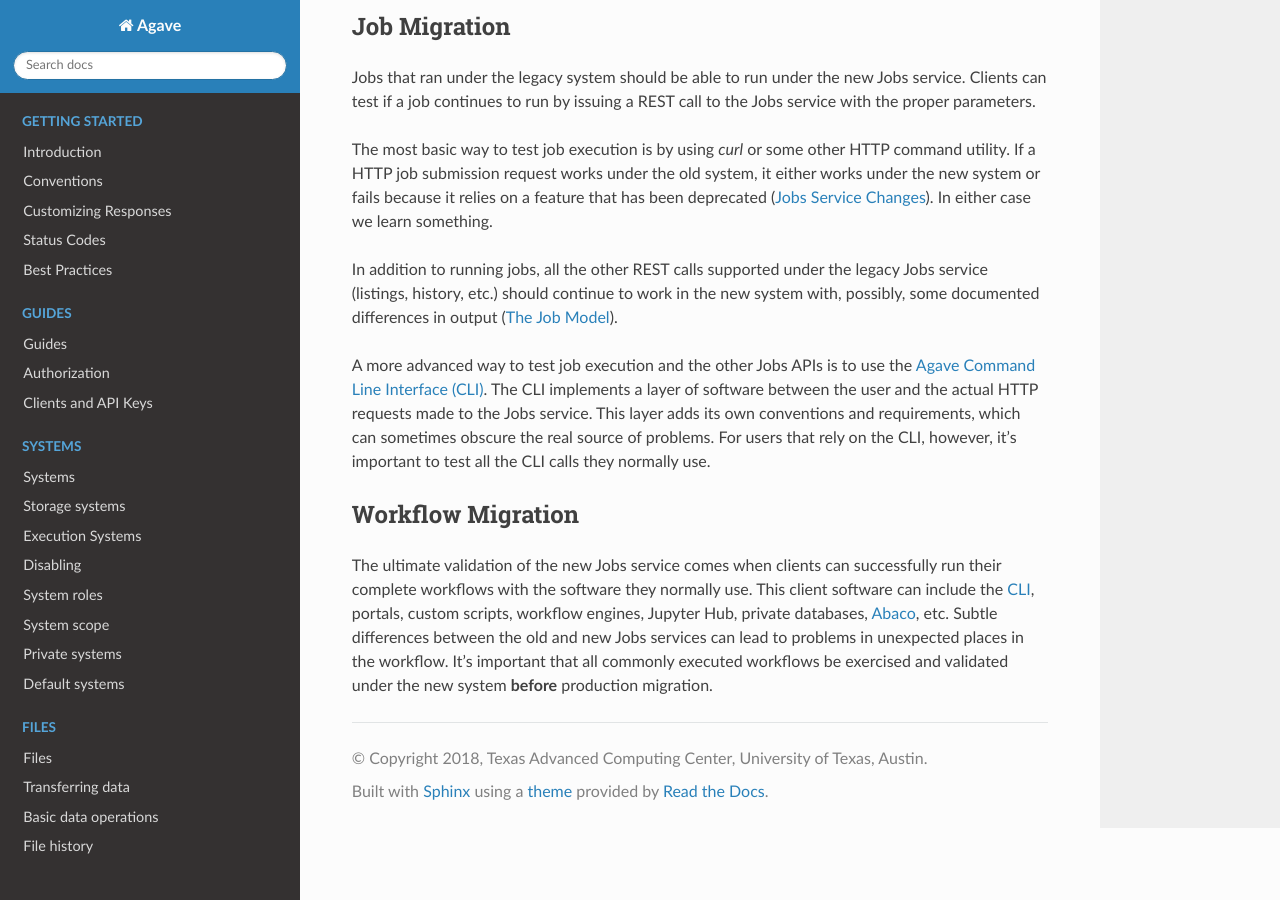
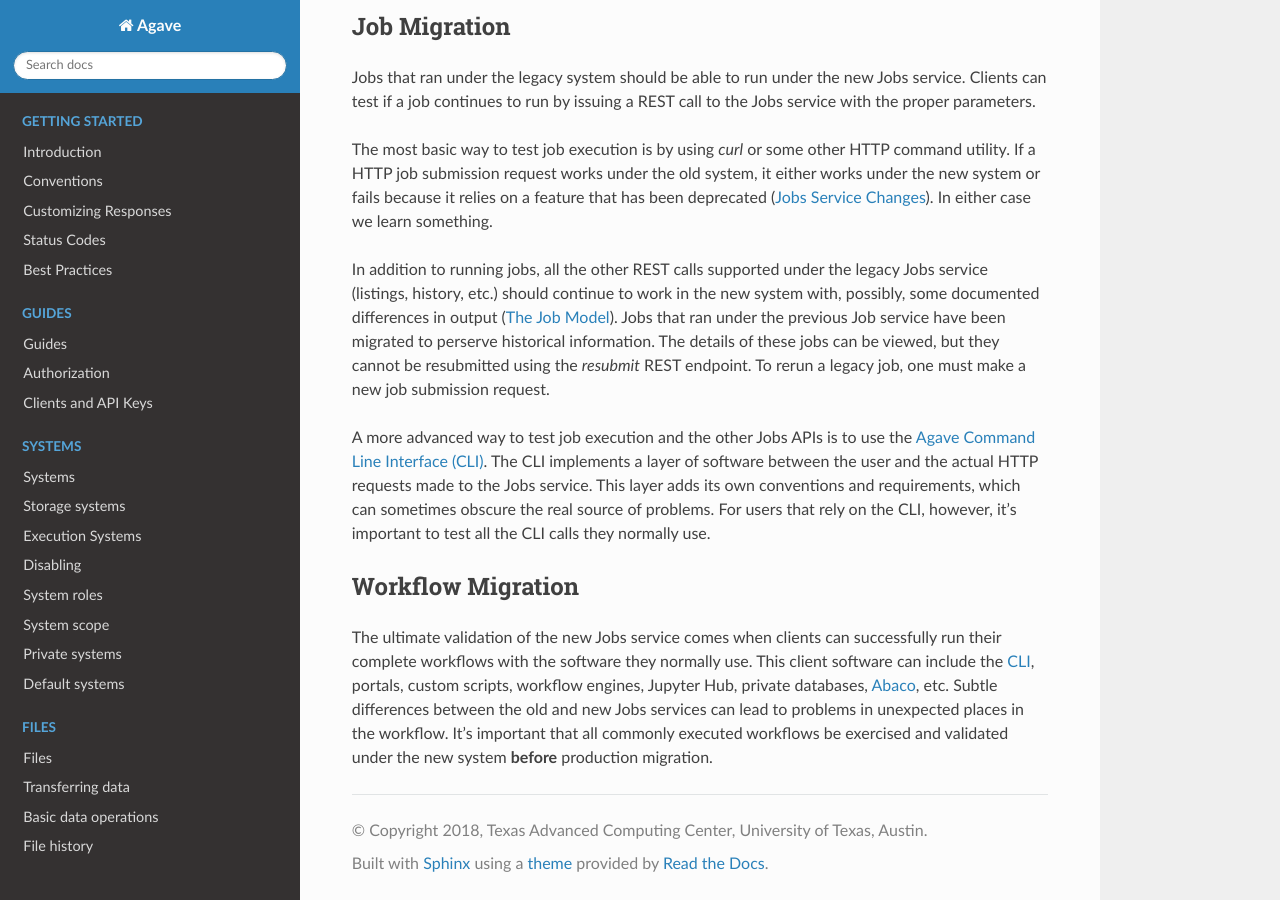
Before and after one commit to TACC-Cloud/agave-docs, a Sphinx documentation site: the page built from docs/agave/guides/jobs/aloe-job-migration.rst, in a window 1280 px wide and 900 px high, scrolled down 802 px. Built offline with Sphinx 7.4.7 and the Read the Docs theme 2.0.0, drawn with Linux system fonts in a browser that asks for light colours.

Commit message:
resubmit clarification

```diff
--- a/docs/agave/guides/jobs/aloe-job-migration.rst
+++ b/docs/agave/guides/jobs/aloe-job-migration.rst
@@ -23,7 +23,7 @@ Jobs that ran under the legacy system should be able to run under the new Jobs s
 
 The most basic way to test job execution is by using *curl* or some other HTTP command utility. If a HTTP job submission request works under the old system, it either works under the new system or fails because it relies on a feature that has been deprecated (`Jobs Service Changes <aloe-job-changes.html>`_).  In either case we learn something.
 
-In addition to running jobs, all the other REST calls supported under the legacy Jobs service (listings, history, etc.) should continue to work in the new system with, possibly, some documented differences in output (`The Job Model <aloe-job-changes.html#the-job-model>`_).
+In addition to running jobs, all the other REST calls supported under the legacy Jobs service (listings, history, etc.) should continue to work in the new system with, possibly, some documented differences in output (`The Job Model <aloe-job-changes.html#the-job-model>`_).  Jobs that ran under the previous Job service have been migrated to perserve historical information.  The details of these jobs can be viewed, but they cannot be resubmitted using the *resubmit* REST endpoint.  To rerun a legacy job, one must make a new job submission request.
 
 A more advanced way to test job execution and the other Jobs APIs is to use the `Agave Command Line Interface (CLI) <https://tacc-cloud.readthedocs.io/projects/agave/en/latest/agave/tooling/command-line-interface.html>`_.  The CLI implements a layer of software between the user and the actual HTTP requests made to the Jobs service.  This layer adds its own conventions and requirements, which can sometimes obscure the real source of problems.  For users that rely on the CLI, however, it's important to test all the CLI calls they normally use.
 
```
